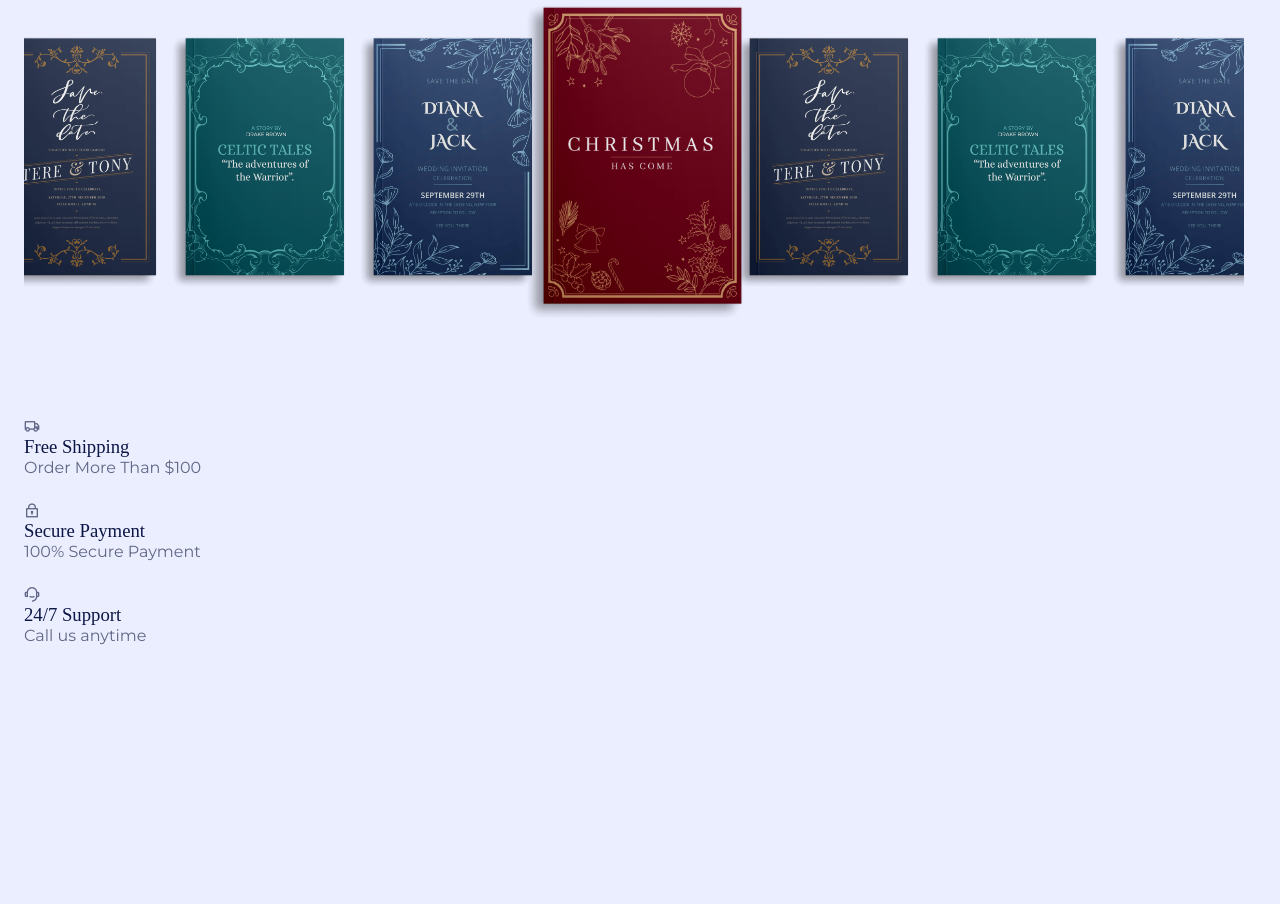
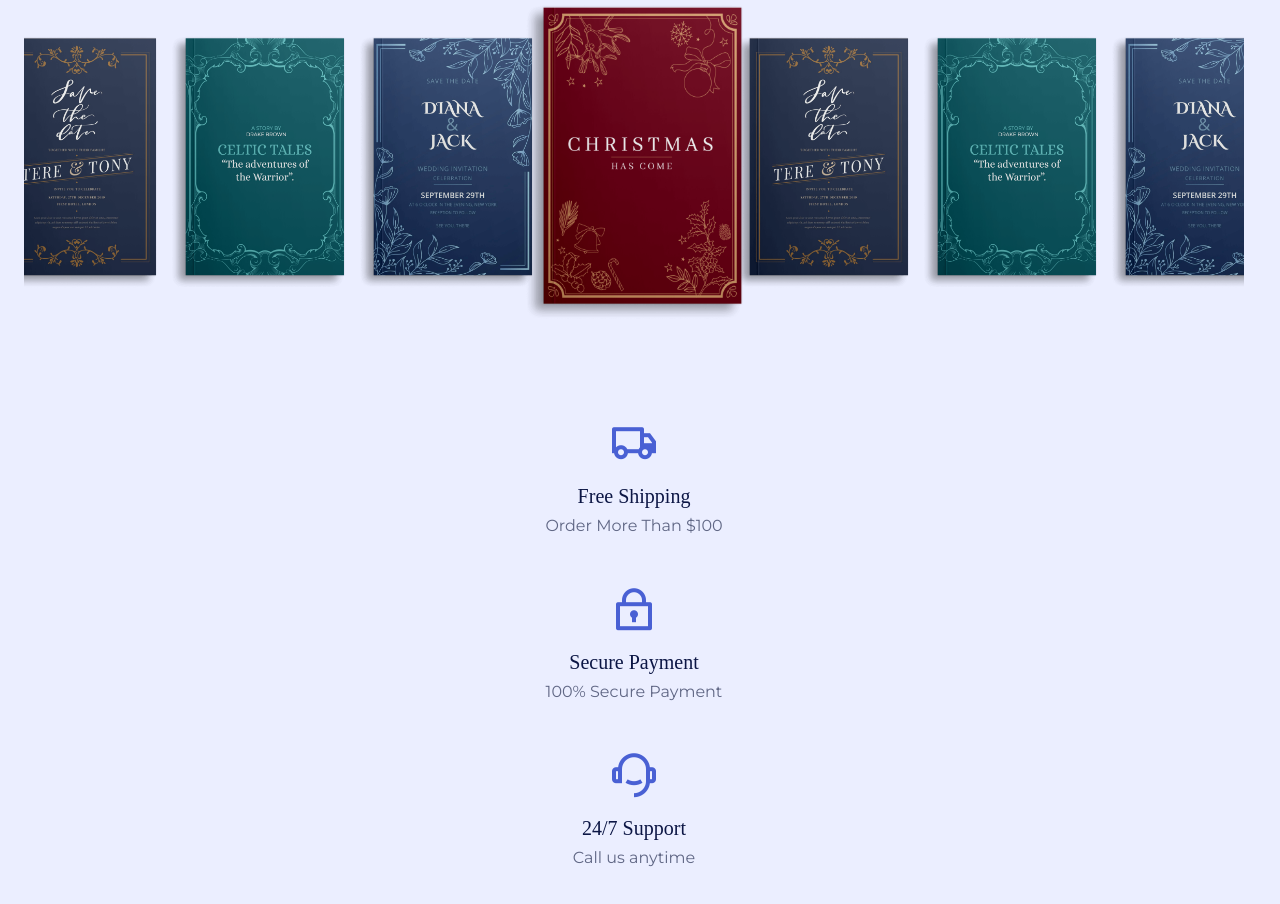
Before and after one commit to yarasa27/Book-Website, a plain HTML site: page index.html in a window 1280 px wide. Shown: the part 414-1318 px from the top of the page. Drawn offline with nearby package versions, Linux system fonts and the light colour scheme; a web font is replaced by a local one.

Commit message:
services css finished and starting featurned

```diff
--- a/assets/css/styles.css
+++ b/assets/css/styles.css
@@ -387,7 +387,22 @@ img {
 
 
 /*=============== SERVICES ===============*/
-
+.services__container{
+  row-gap: 3rem;
+}
+.services__card{
+  text-align: center;
+}
+.services__card i{
+  display: block;
+  font-size: 3rem;
+  color: var(--first-color);
+  margin-bottom: 1rem;
+}
+.services__title{
+  font-size: var(--h3-font-size);
+  margin-bottom: .5rem;
+}
 
 /*=============== FEATURED ===============*/
 
```
